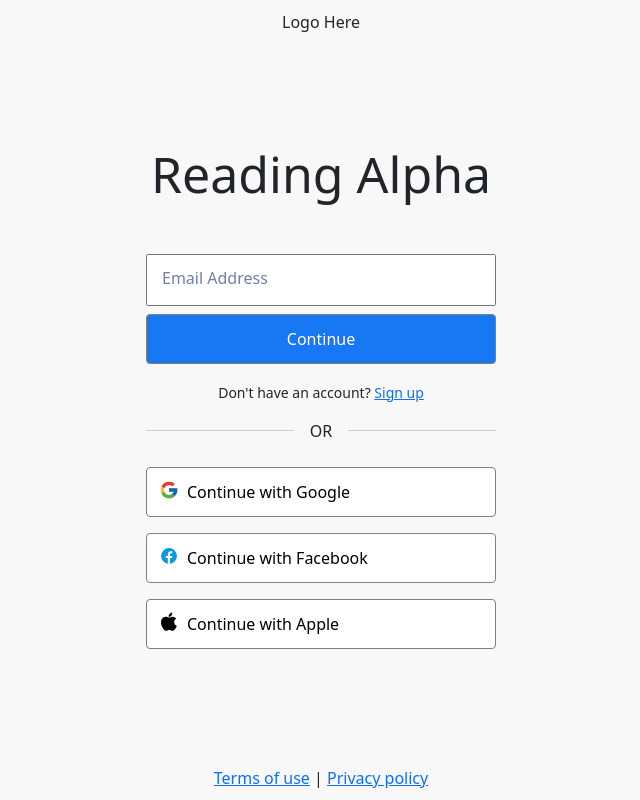
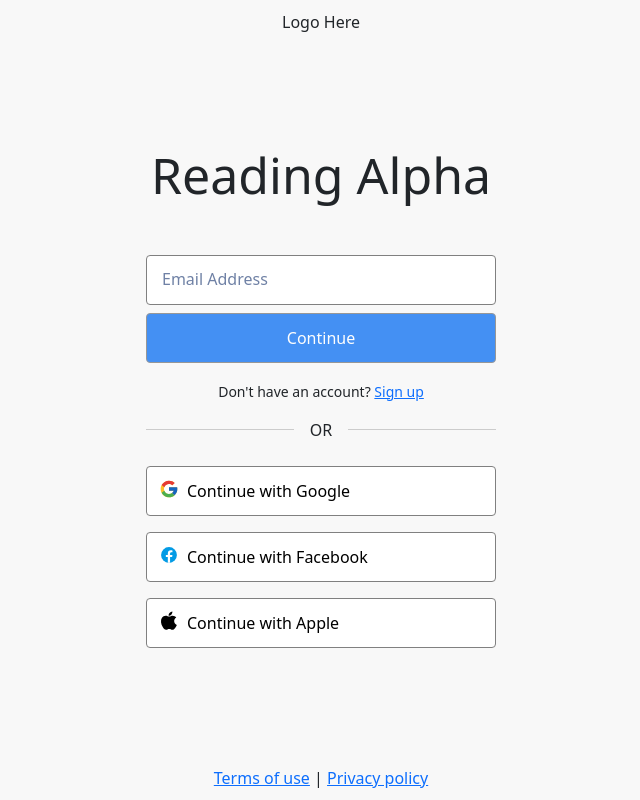
Before and after one commit to CPoffWebster/OkiStory, a Next.js app: page / in a window 1280 px wide. In both pictures the pointer is over the button "Continue". Shown: the whole page, without its empty margins (319-959 px from the left). Built offline with nearby package versions, Linux system fonts and the light colour scheme.

Commit message:
Added some more styling to user sign in

```diff
--- a/app/components/Login/UserSignIn.css
+++ b/app/components/Login/UserSignIn.css
@@ -29,6 +29,8 @@
 
   .email-input {
     padding: 12px;
+    border: gray 1px solid;
+    border-radius: 4px;
   }
 
   .input-container {
@@ -111,12 +113,21 @@
     background-color: white;
   }
 
+  .continueButton:hover {
+    opacity: 0.8;
+  }
+
+  .socialButton:hover {
+    background-color: lightgray;
+  }
+
   .socialButton {
     color: black;
     display: flex;
     align-items: flex-start;
     justify-content: flex-start;
   }
+
 
   .socialButton svg {
     margin-right: 8px;
```
